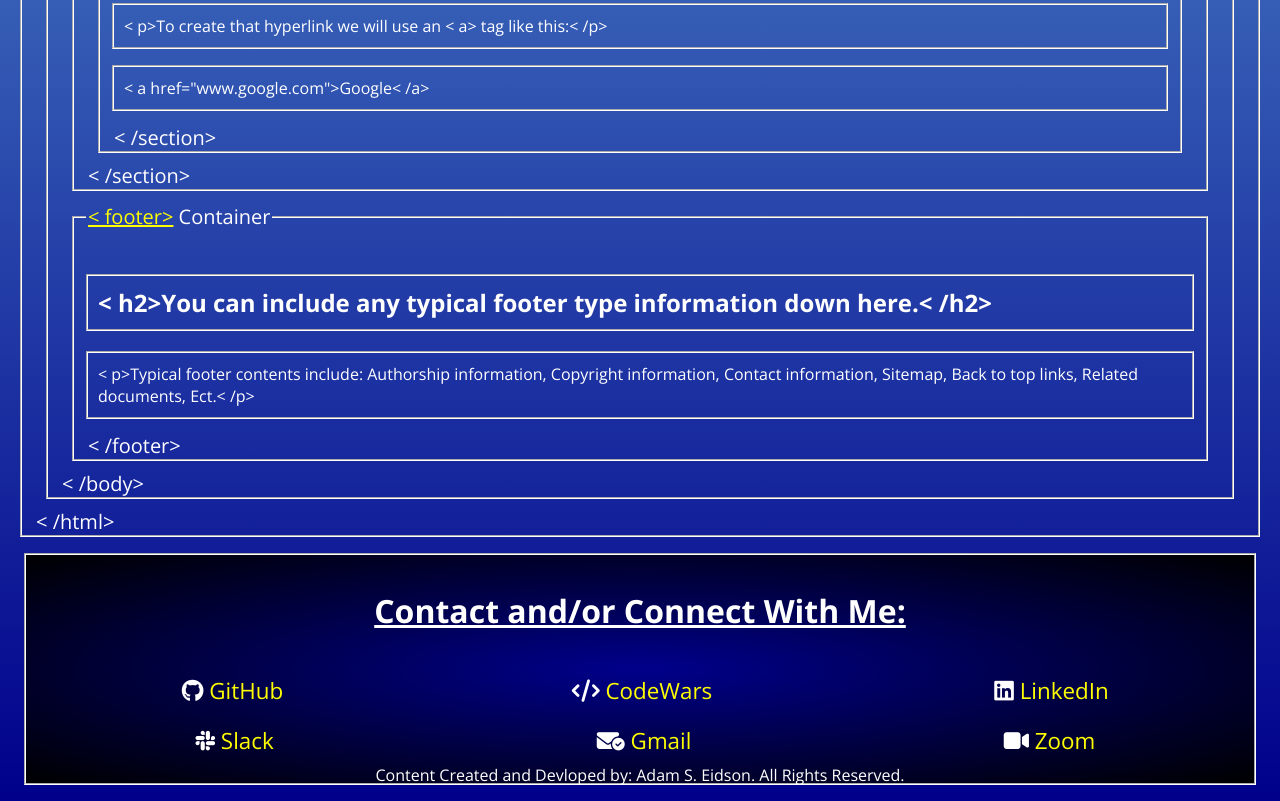
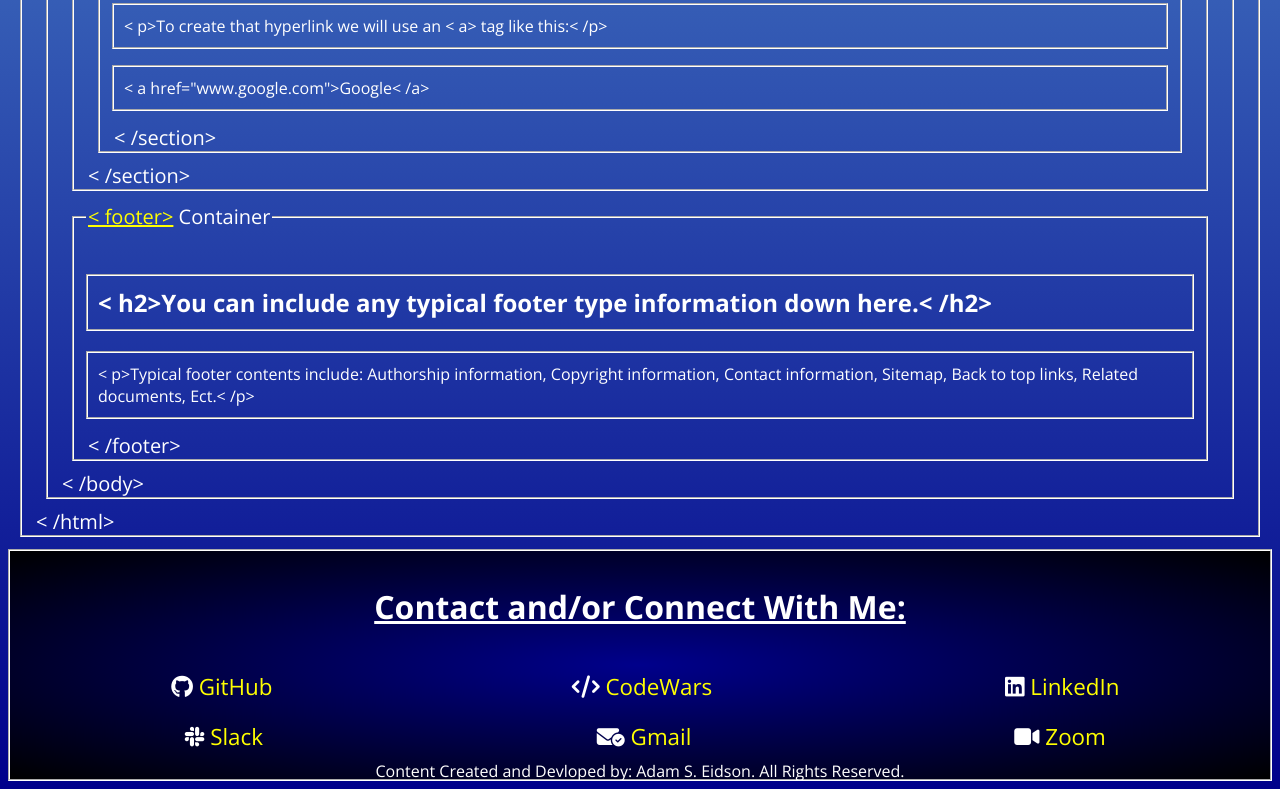
Before and after one commit to XxMeteoraxX7/html-learning-template, a plain HTML site: page index.html in a window 1280 px wide. Shown: the part 2635-3436 px from the top of the page. Drawn offline with nearby package versions, Linux system fonts and the light colour scheme.

Commit message:
Update style.css

```diff
--- a/css/style.css
+++ b/css/style.css
@@ -129,9 +129,8 @@ width: 50%;
 #contact {
   border: .125rem groove white;
   line-height: 3em;
-  margin: 1em;
   background: radial-gradient(darkblue, black);
-  min-width: 380px;
+  width: 100%;
 }
 
 #contact h3 {
```
